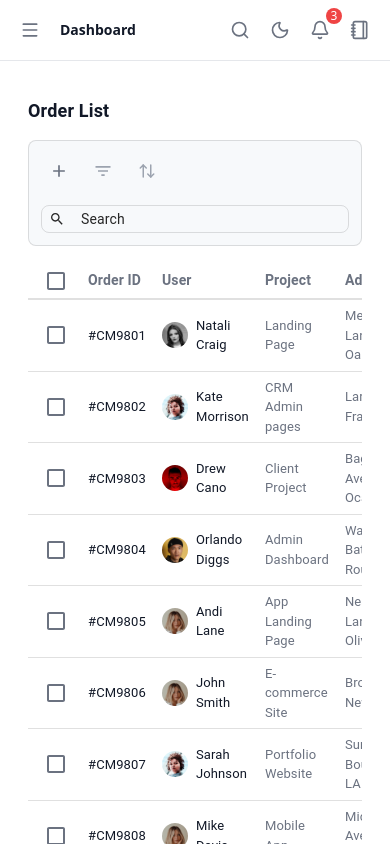
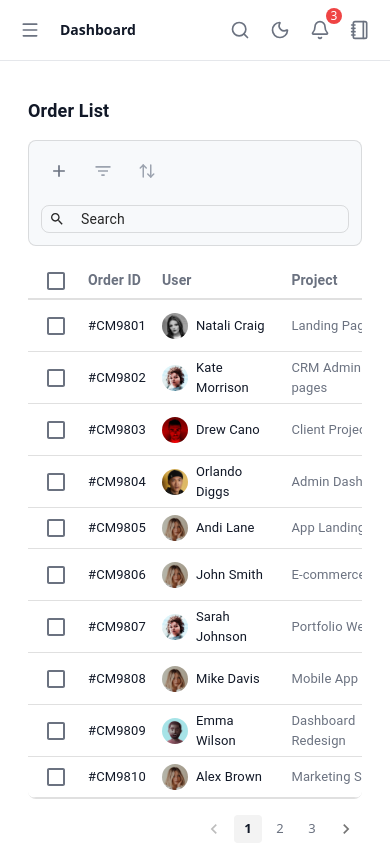
Before and after one commit to nawinsharma/juspay-ui-assignment, a React (Vite) app: page /overview in a window 390 px wide. Built offline with nearby package versions, Linux system fonts and the light colour scheme.

Commit message:
Enhance OrdersPage with custom scrollbar styles and responsive design; adjust overflow properties and table minimum width for better mobile experience.

```diff
--- a/src/pages/OrdersPage.jsx
+++ b/src/pages/OrdersPage.jsx
@@ -462,10 +462,36 @@ const OrdersPage = ({ isMobile: propIsMobile }) => {
             bgcolor: isDarkMode ? colors.background : colors.cardBackground,
             border: "none",
             borderBottom: `1px solid ${colors.border}`,
-            overflow: "hidden"
+            overflowX: "auto",
+            overflowY: "auto",
+            maxHeight: isMobile ? "calc(100vh - 300px)" : "none",
+            maxWidth: "100%",
+            "&::-webkit-scrollbar": {
+              height: isMobile ? 8 : 12,
+              width: isMobile ? 8 : 12,
+            },
+            "&::-webkit-scrollbar-track": {
+              background: isDarkMode ? "rgba(255,255,255,0.05)" : "rgba(0,0,0,0.05)",
+              borderRadius: 4,
+            },
+            "&::-webkit-scrollbar-thumb": {
+              background: isDarkMode ? "rgba(255,255,255,0.2)" : "rgba(0,0,0,0.2)",
+              borderRadius: 4,
+              "&:hover": {
+                background: isDarkMode ? "rgba(255,255,255,0.3)" : "rgba(0,0,0,0.3)",
+              },
+            },
           }}
         >
-          <Table stickyHeader size="small" sx={{ bgcolor: isDarkMode ? colors.background : colors.cardBackground, "& .MuiTable-root": { bgcolor: isDarkMode ? colors.background : colors.cardBackground } }}>
+          <Table
+            stickyHeader
+            size="small"
+            sx={{
+              bgcolor: isDarkMode ? colors.background : colors.cardBackground,
+              "& .MuiTable-root": { bgcolor: isDarkMode ? colors.background : colors.cardBackground },
+              minWidth: isMobile ? 800 : "auto",
+            }}
+          >
             <TableHead>
               <TableRow sx={{ position: "sticky", top: 0, zIndex: 10, backgroundColor: isDarkMode ? colors.background : colors.cardBackground }}>
                 <TableCell padding="checkbox" sx={{ py: 0.75, borderBottom: `2px solid ${isDarkMode ? "rgba(255,255,255,0.08)" : colors.border}`, bgcolor: isDarkMode ? colors.background : colors.cardBackground }}>
```
